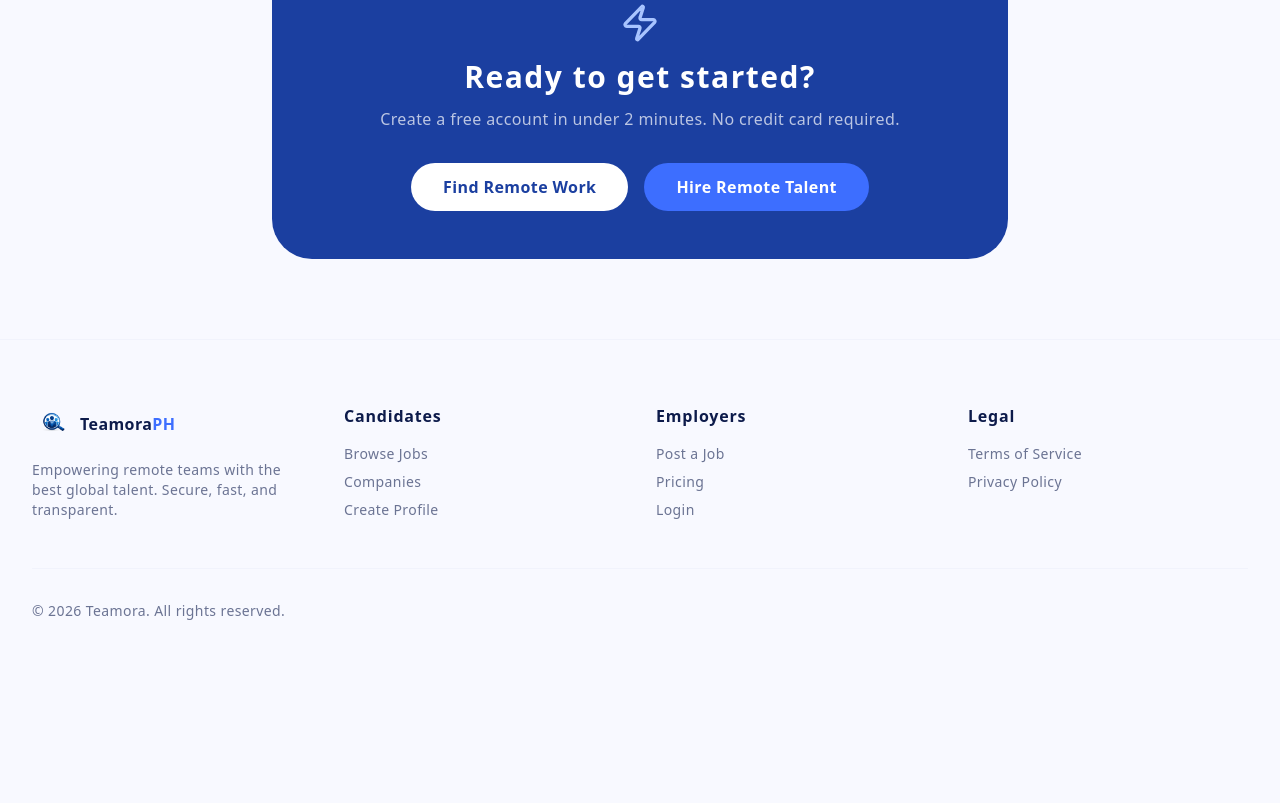
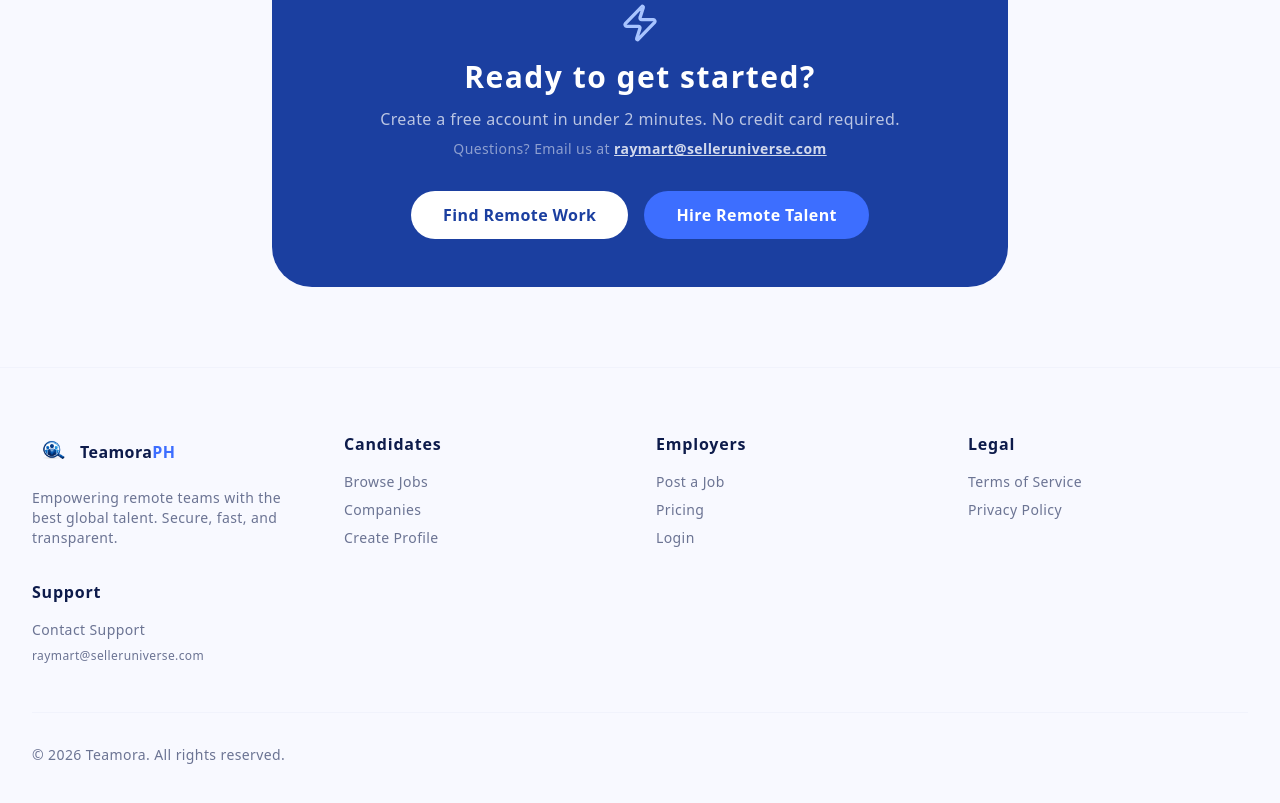
Before and after one commit to Raymart-Leyson/TeamoraPH, a Next.js app: page /pricing in a window 1280 px wide. Shown: the part 1720-2523 px from the top of the page. Before the commit the page ends 2405 px from the top, so only its background shows below. Built offline with nearby package versions, Linux system fonts and the light colour scheme; no server answers.

Commit message:
Add Support Page

```diff
--- a/src/app/(admin)/owner/settings/page.tsx
+++ b/src/app/(admin)/owner/settings/page.tsx
@@ -28,7 +28,7 @@ async function getSettings() {
 
     return {
         site_name: map["site_name"] ?? "TeamoraPH",
-        support_email: map["support_email"] ?? "support@teamora.ph",
+        support_email: map["support_email"] ?? "raymart@selleruniverse.com",
         meta_description: map["meta_description"] ?? "Premium Remote Job Marketplace for Filipinos",
         auto_publish_verified: map["auto_publish_verified"] === "true",
         flagged_notifications: map["flagged_notifications"] !== "false",
--- a/src/app/(app)/candidate/billing/BillingClient.tsx
+++ b/src/app/(app)/candidate/billing/BillingClient.tsx
@@ -56,7 +56,7 @@ export default function BillingClient({ currency }: BillingClientProps) {
 
             {canceled && (
                 <div className="bg-amber-500/10 border border-amber-500/20 rounded-3xl p-6 flex items-center gap-4 text-amber-700 font-bold">
-                    <span>Purchase canceled. No charges were made.</span>
+                    <span>Purchase canceled. No charges were made. Need help? Email <a href="mailto:raymart@selleruniverse.com" className="underline hover:opacity-80">raymart@selleruniverse.com</a></span>
                 </div>
             )}
 
--- a/src/app/(app)/verification/VerificationUI.tsx
+++ b/src/app/(app)/verification/VerificationUI.tsx
@@ -452,6 +452,12 @@ export function VerificationUI({ initialProfile }: { initialProfile: any }) {
                     <p className="text-xs text-[#3D6EFF]/80 font-medium leading-relaxed">
                         Your identification documents are encrypted and stored securely. They are only used for verification and will never be shared with employers or third parties without your consent.
                     </p>
+                    <p className="text-xs text-[#3D6EFF]/70 font-medium mt-2">
+                        Having issues? Contact us at{" "}
+                        <a href="mailto:raymart@selleruniverse.com" className="underline font-bold hover:opacity-80">
+                            raymart@selleruniverse.com
+                        </a>
+                    </p>
                 </div>
             </div>
         </div>
--- a/src/app/(public)/pricing/page.tsx
+++ b/src/app/(public)/pricing/page.tsx
@@ -203,6 +203,7 @@ export default function PricingPage() {
                     <Zap className="w-10 h-10 mx-auto mb-4 text-[#A8C4FF]" />
                     <h3 className="text-2xl sm:text-3xl font-black">Ready to get started?</h3>
                     <p className="text-white/70 mt-3 font-medium">Create a free account in under 2 minutes. No credit card required.</p>
+                    <p className="text-white/50 mt-2 text-sm">Questions? Email us at <a href="mailto:raymart@selleruniverse.com" className="text-white/80 underline hover:text-white font-semibold">raymart@selleruniverse.com</a></p>
                     <div className="flex flex-wrap gap-4 justify-center mt-8">
                         <Button className="bg-white text-[#1B3FA0] hover:bg-white/90 font-black rounded-xl px-8 h-12 text-base" asChild>
                             <Link href="/signup?role=candidate">Find Remote Work</Link>
--- a/src/app/(public)/privacy/page.tsx
+++ b/src/app/(public)/privacy/page.tsx
@@ -6,7 +6,7 @@ export const metadata = {
 };
 
 const EFFECTIVE_DATE = "February 28, 2026";
-const CONTACT_EMAIL = "privacy@teamoraph.selleruniverse.com";
+const CONTACT_EMAIL = "raymart@selleruniverse.com";
 
 export default function PrivacyPolicyPage() {
     return (
--- a/src/app/(public)/terms/page.tsx
+++ b/src/app/(public)/terms/page.tsx
@@ -6,7 +6,7 @@ export const metadata = {
 };
 
 const EFFECTIVE_DATE = "February 28, 2026";
-const CONTACT_EMAIL = "legal@teamoraph.selleruniverse.com";
+const CONTACT_EMAIL = "raymart@selleruniverse.com";
 
 export default function TermsOfServicePage() {
     return (
--- a/src/app/not-found.tsx
+++ b/src/app/not-found.tsx
@@ -20,6 +20,12 @@ export default function NotFound() {
                     <p className="text-muted-foreground">
                         The page you&apos;re looking for doesn&apos;t exist or has been moved.
                     </p>
+                    <p className="text-sm text-muted-foreground">
+                        Need help? Email us at{" "}
+                        <a href="mailto:raymart@selleruniverse.com" className="text-primary font-semibold hover:underline">
+                            raymart@selleruniverse.com
+                        </a>
+                    </p>
                 </div>
 
                 {/* CTAs */}
--- a/src/components/layout/Footer.tsx
+++ b/src/components/layout/Footer.tsx
@@ -38,6 +38,17 @@ export function Footer() {
                             <li><Link href="/privacy" className="hover:text-foreground">Privacy Policy</Link></li>
                         </ul>
                     </div>
+                    <div>
+                        <h3 className="font-semibold mb-4">Support</h3>
+                        <ul className="space-y-2 text-sm text-muted-foreground">
+                            <li>
+                                <a href="mailto:raymart@selleruniverse.com" className="hover:text-foreground">
+                                    Contact Support
+                                </a>
+                            </li>
+                            <li className="text-xs break-all">raymart@selleruniverse.com</li>
+                        </ul>
+                    </div>
                 </div>
                 <div className="mt-12 border-t pt-8 flex text-sm text-muted-foreground flex-col md:flex-row justify-between items-center">
                     <p>© {new Date().getFullYear()} Teamora. All rights reserved.</p>
--- a/src/components/layout/Sidebar.tsx
+++ b/src/components/layout/Sidebar.tsx
@@ -121,6 +121,17 @@ export function Sidebar({ role, unreadMessages = 0, isPro = false }: SidebarProp
                         );
                     })}
                 </nav>
+
+                {/* Support */}
+                <div className="px-3 pb-4 mt-auto pt-4 border-t border-border/40">
+                    <a
+                        href="mailto:raymart@selleruniverse.com"
+                        className="flex items-center gap-2 rounded-lg px-3 py-2 text-xs text-muted-foreground hover:text-primary hover:bg-primary/5 transition-colors"
+                    >
+                        <MessageSquare className="h-4 w-4 shrink-0" />
+                        <span>Contact Support</span>
+                    </a>
+                </div>
             </div>
         </div>
     );
```
